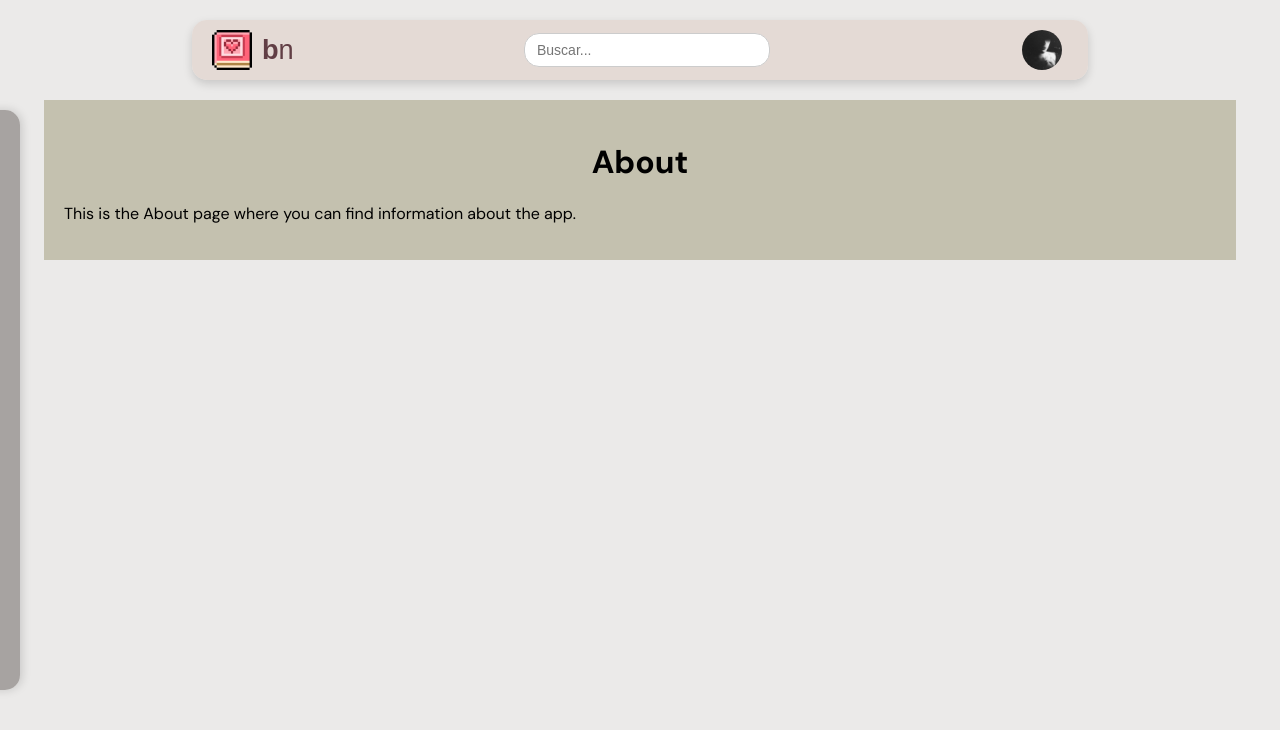
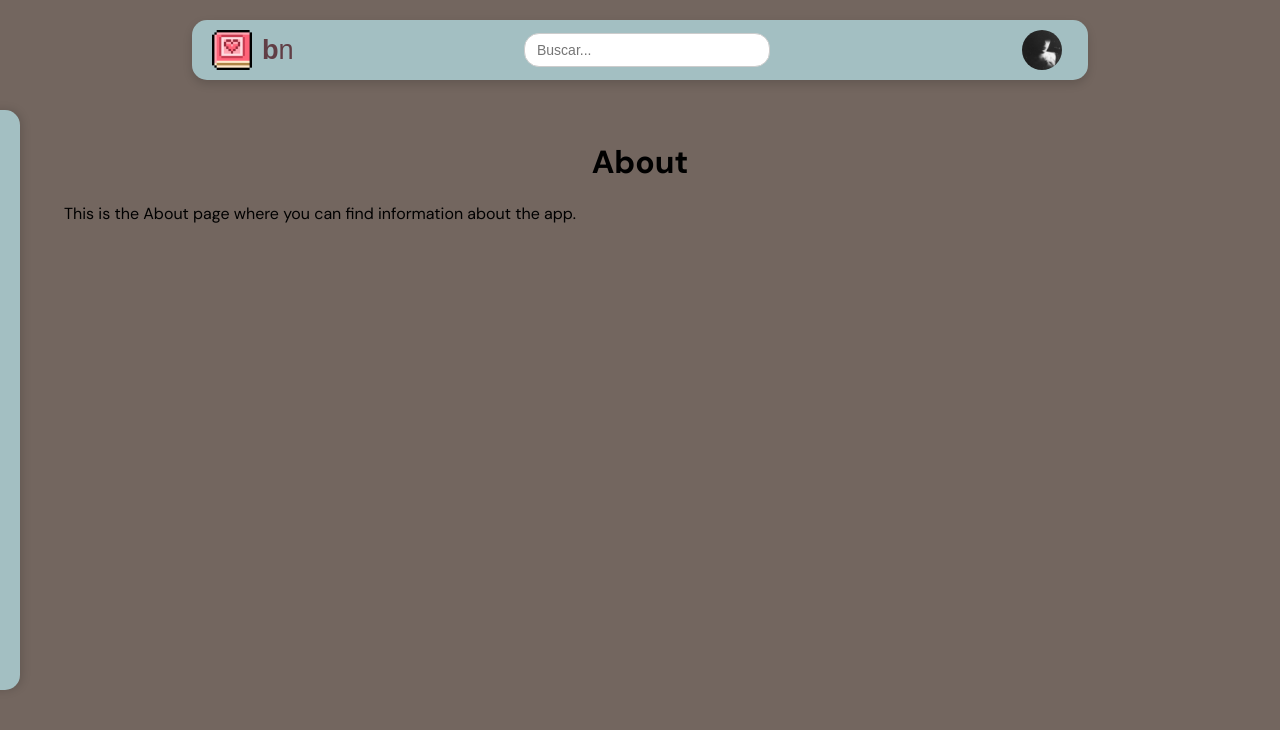
Before and after one commit to garaluzardo/proyecto-spa-front, a React (Vite) app: page /About in a window 1280 px wide. Shown: the top 730 px of the page. Built offline with nearby package versions, Linux system fonts and the light colour scheme; no server answers.

Commit message:
Prueba paleta colores

```diff
--- a/src/components/BookCard/BookCard.css
+++ b/src/components/BookCard/BookCard.css
@@ -2,7 +2,7 @@
     border: 1px solid #ddd;
     border-radius: 8px;
     padding: 20px;
-    background-color: #fff;
+    background-color: #d6d3c0;
     box-shadow: 0 4px 8px rgba(0, 0, 0, 0.1);
     transition: transform 0.3s ease;
   }
--- a/src/components/Navbar/Navbar.css
+++ b/src/components/Navbar/Navbar.css
@@ -13,7 +13,7 @@
 
   align-items: center;
   padding: 0 20px;
-  background-color: rgba(228, 217, 211, 0.9);
+  background-color: rgb(163, 191, 194);
   border-radius: 15px;
   box-shadow: 0 4px 10px rgba(0, 0, 0, 0.15);
   z-index: 1000;
--- a/src/components/Sidebar/Sidebar.css
+++ b/src/components/Sidebar/Sidebar.css
@@ -4,7 +4,7 @@
     bottom: 110px;
     left: -200px; /* Oculto parcialmente por defecto */
     width: 180px;
-    background-color: rgba(160, 156, 154, 0.9);
+    background-color: rgba(163, 191, 194);
     box-shadow: 2px 0px 10px rgba(0, 0, 0, 0.15);
     padding: 20px;
     border-radius: 15px;
@@ -29,7 +29,7 @@
     border-radius: 5px;
 }
 .sidebar li:hover {
-    background-color: #b4b0b0; /* Color al pasar el ratón por encima */
+    background-color: rgb(132, 155, 157); /* Color al pasar el ratón por encima */
 }
 
 
--- a/src/styles/App.css
+++ b/src/styles/App.css
@@ -3,5 +3,5 @@
     max-width: 1200px;
     margin: 100px auto 0;
     padding: 20px;
-    background-color: #c4c1af;
+    background-color: #73665f;
 }
--- a/src/styles/index.css
+++ b/src/styles/index.css
@@ -4,7 +4,7 @@ html, body {
     margin: 0;
     padding: 0;
     overflow-x: hidden;
-    background-color: #ebeae9;
+    background-color: #73665f;
 }
 
 #root {
```
